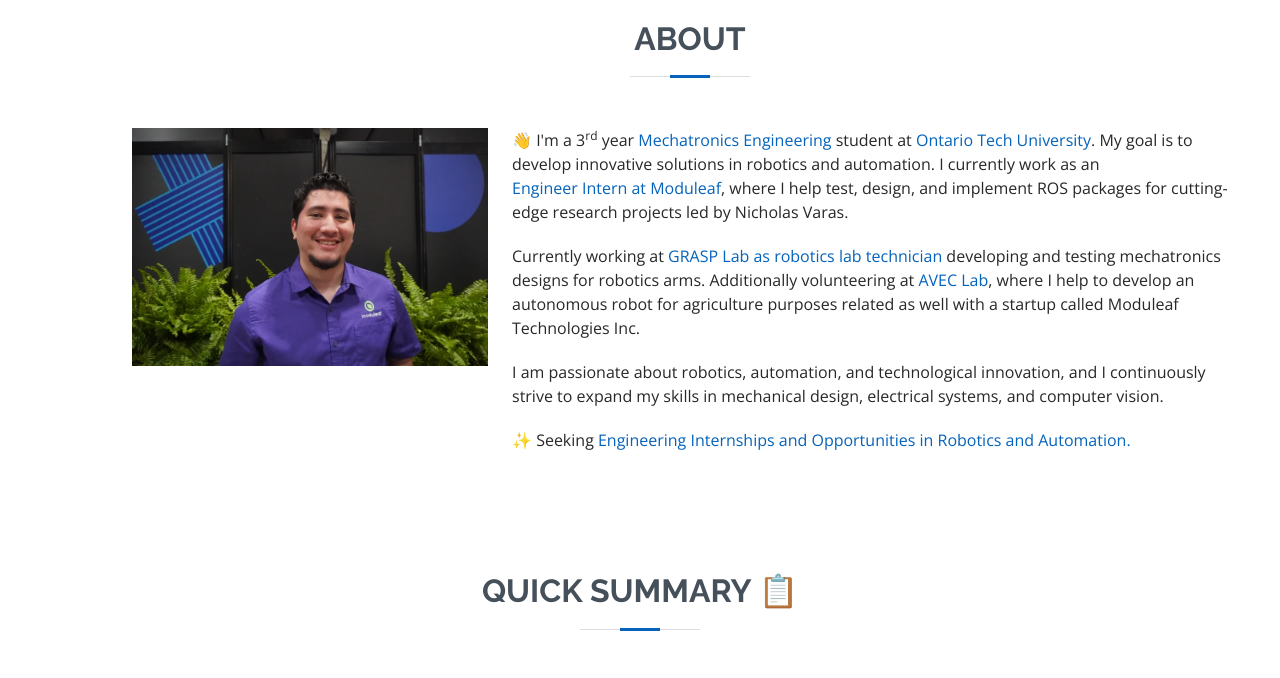
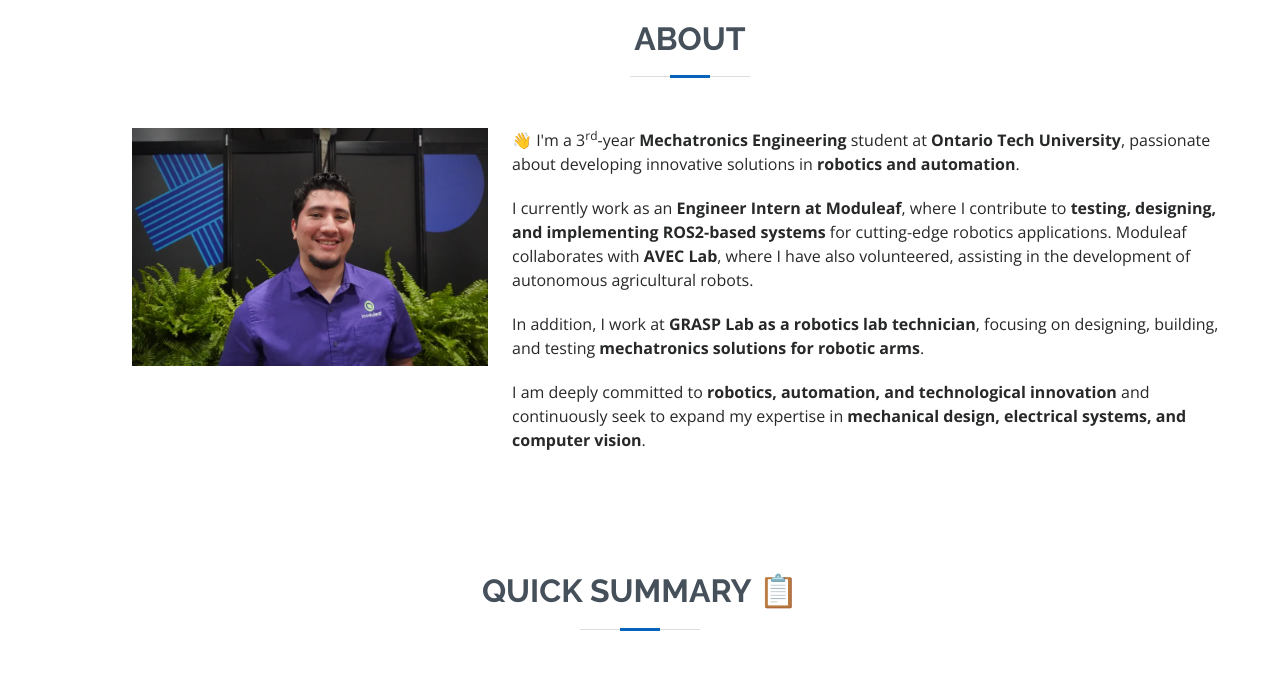
Before and after one commit to Rochy0509/Portfolio_website, a website: page index.html in a window 1280 px wide. Shown: the part 840-1518 px from the top of the page. Drawn offline with nearby package versions, Linux system fonts and the light colour scheme; some packages are replaced by stand-ins of ours; a script that the page names is missing.

Commit message:
Update index.html
updating description section

```diff
--- a/index.html
+++ b/index.html
@@ -67,7 +67,7 @@
   <section id="hero" class="d-flex flex-column justify-content-center">
     <div class="container" data-aos="zoom-in" data-aos-delay="100">
       <h1>Kenneth Martinez</h1>
-      <p>I'm a <span class="typed" data-typed-items="Engineer Intern, Mechatronics Student, Robotics Enthusiast, Innovator, Problem Solver, Continuous Learner"></span></p>
+      <p>I'm a <span class="typed" data-typed-items="Engineer Intern, Mechatronics Student, Robotics Developer"></span></p>
       <div class="animationWrapper">
         <div class="bird-container bird-container--one">
           <div class="bird bird--one"></div>
@@ -105,17 +105,16 @@
           </div>
           <div class="col-lg-8 pt-4 pt-lg-0 content">
             <p>
-              <span class="wave">👋</span> I'm a 3<sup>rd</sup> year <highlight>Mechatronics Engineering</highlight> student at <highlight>Ontario Tech University</highlight>. My goal is to develop innovative solutions in robotics and automation. I currently work as an <highlight>Engineer Intern at Moduleaf</highlight>, where I help test, design, and implement ROS packages for cutting-edge research projects led by Nicholas Varas.
+              <span class="wave">👋</span> I'm a 3<sup>rd</sup>-year <strong>Mechatronics Engineering</strong> student at <strong>Ontario Tech University</strong>, passionate about developing innovative solutions in <strong>robotics and automation</strong>.
             </p>
             <p>
-              Currently working at <highlight>GRASP Lab as robotics lab technician</highlight> developing and testing mechatronics designs for robotics arms. Additionally volunteering at <highlight>AVEC Lab </highlight>, where I help to develop an autonomous robot for agriculture purposes related as
-              well with a startup called Moduleaf Technologies Inc.
+              I currently work as an <strong>Engineer Intern at Moduleaf</strong>, where I contribute to <strong>testing, designing, and implementing ROS2-based systems</strong> for cutting-edge robotics applications. Moduleaf collaborates with <strong>AVEC Lab</strong>, where I have also volunteered, assisting in the development of autonomous agricultural robots.
             </p>
             <p>
-              I am passionate about robotics, automation, and technological innovation, and I continuously strive to expand my skills in mechanical design, electrical systems, and computer vision.
+              In addition, I work at <strong>GRASP Lab as a robotics lab technician</strong>, focusing on designing, building, and testing <strong>mechatronics solutions for robotic arms</strong>.
             </p>
             <p>
-              ✨ Seeking <highlight>Engineering Internships and Opportunities in Robotics and Automation.</highlight>
+              I am deeply committed to <strong>robotics, automation, and technological innovation</strong> and continuously seek to expand my expertise in <strong>mechanical design, electrical systems, and computer vision</strong>.
             </p>
           </div>
         </div>
```
